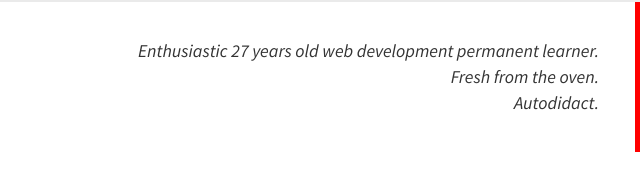
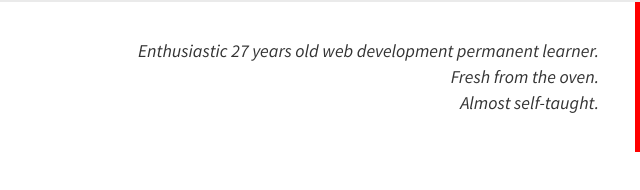
Before and after one commit to Bauwi/portfolioV2, a Gatsby site: page / in a window 1280 px wide. Shown: the part 478-668 px from the top of the page, 640-1280 px from the left. Built offline with nearby package versions, Linux system fonts and the light colour scheme; Gatsby itself is replaced by a stand-in of ours; some packages are replaced by stand-ins of ours.

Commit message:
Change home description text

```diff
--- a/src/pages/index.js
+++ b/src/pages/index.js
@@ -74,7 +74,7 @@ const IndexPage = () => (
       <div>
         <p>Enthusiastic 27 years old web development permanent learner.</p>
         <p>Fresh from the oven.</p>
-        <p>Autodidact.</p>
+        <p>Almost self-taught.</p>
       </div>
       <nav>
         <Link to="/about">ABOUT</Link>
```
